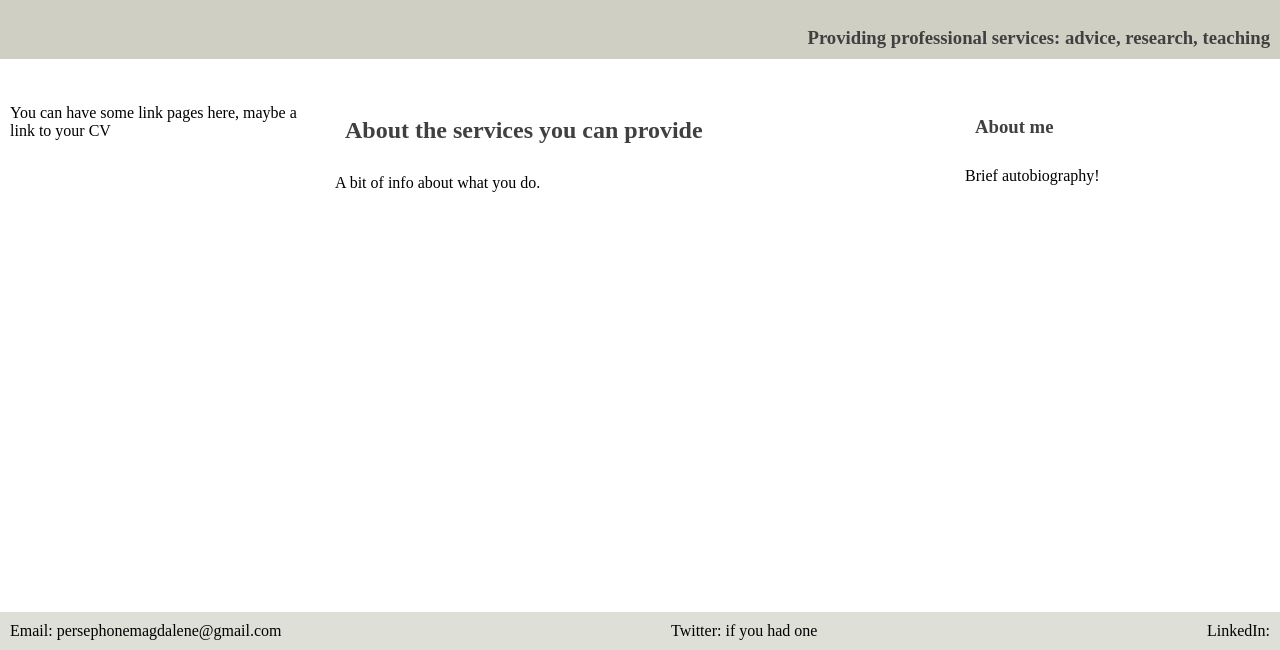
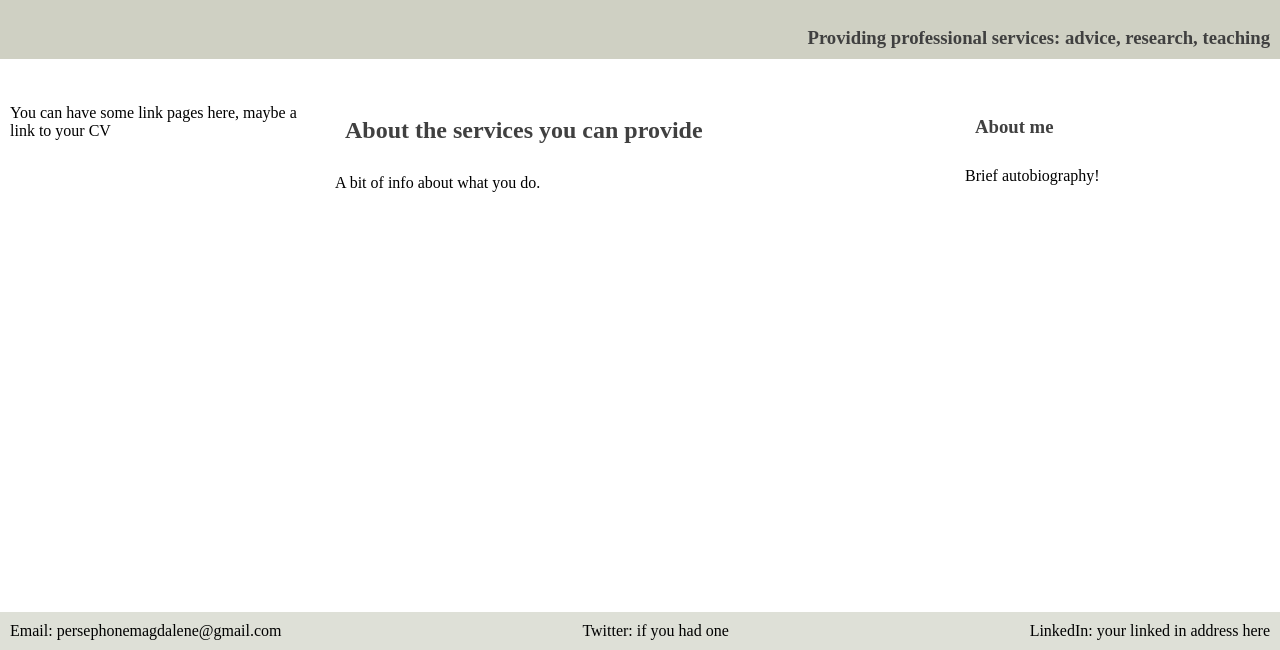
Before and after one commit to DantonCorbel/Persephone, a plain HTML site: page index.html in a window 1280 px wide. Shown: the part 150-800 px from the top of the page. Drawn offline with Linux system fonts and the light colour scheme; a web font is replaced by a local one.

Commit message:
make it so linkedin is not stuck on corner!

```diff
--- a/index.html
+++ b/index.html
@@ -38,7 +38,7 @@
  <ul>
  <li>Email: persephonemagdalene@gmail.com</li>
  <li>Twitter: if you had one  </li>
- <li>LinkedIn:  </li>
+ <li>LinkedIn: your linked in address here </li>
  </ul>
 </div>
 
```
